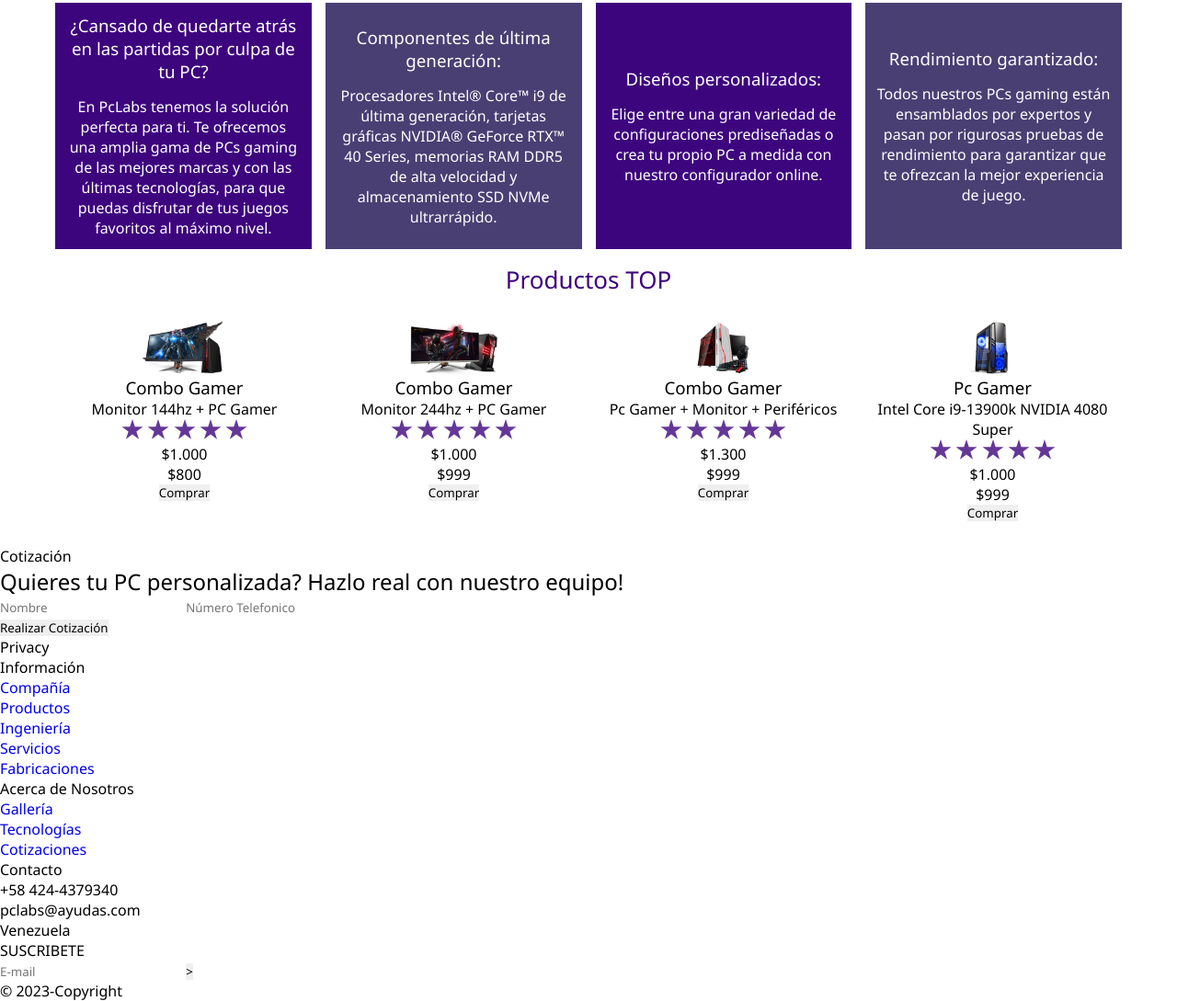
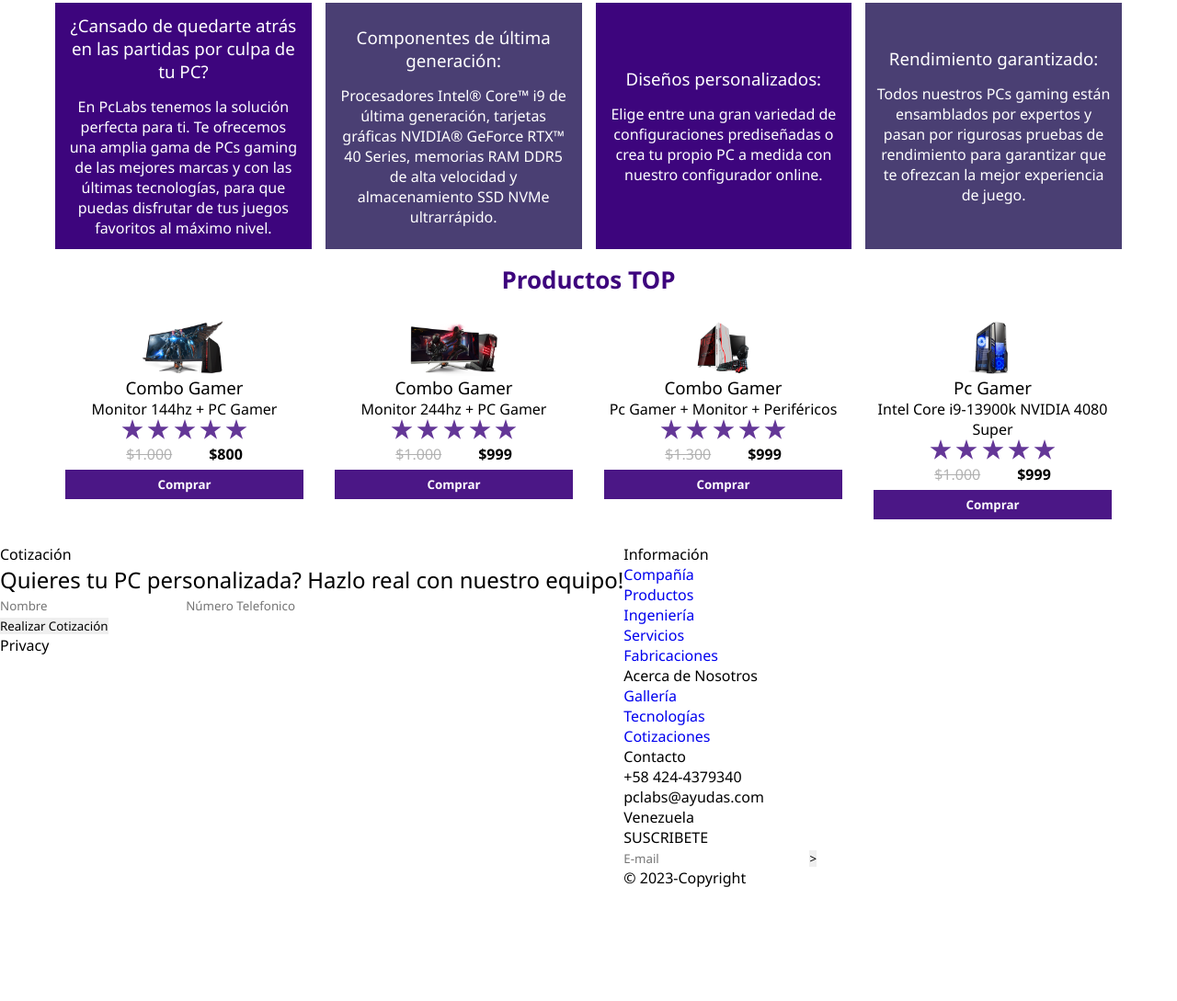
Before and after one commit to angelleal01/Primer-Repositorio, a plain HTML site: page index.html in a window 1280 px wide. Shown: the part 590-1679 px from the top of the page at 92% size. After the commit the page ends 1556 px from the top, so only its background shows below. Drawn offline with Linux system fonts and the light colour scheme.

Commit message:
Poco a Poco

```diff
--- a/index.html
+++ b/index.html
@@ -205,7 +205,7 @@
 
     </main>
 
-    <footer class="footer">
+    <footer>
 
         <div>
 
--- a/style.css
+++ b/style.css
@@ -67,11 +67,13 @@ body {
 
     color: #FFFF;
     background-color: #3D057D;
+    padding: 12px 30px;
+    font-weight: bold;
 
 }
 
 .main__jumbotron {
-    /*PREGUNTAR*/
+    /*Listo*/
 
     background-image: url(/assets/jumbotron.jpg);
     color: #FFFF;
@@ -138,6 +140,7 @@ body {
     text-align: center;
     color: #3D057D;
     font-size: 26px;
+    font-weight: bold;
 
 }
 
@@ -172,3 +175,37 @@ body {
     height: 60px;
 
 }
+
+.main__section__container__card__price{
+
+    display: flex;
+    align-items: center;
+    justify-items: center;
+    gap: 40px;
+    padding-bottom: 6px;
+
+}
+
+.main__section__container__card__price p:nth-child(1){
+    opacity: .3;
+    text-decoration: line-through;
+}
+
+.main__section__container__card__price p:nth-child(2){
+    font-weight: bold;
+}
+
+.main__section__container__card__button{
+
+    color: #FFFF;
+    background-color: #3d057dec;
+    padding: 7px 100px;
+    font-weight: bold;
+
+}
+
+footer{
+
+    display: flex;
+
+}
```
